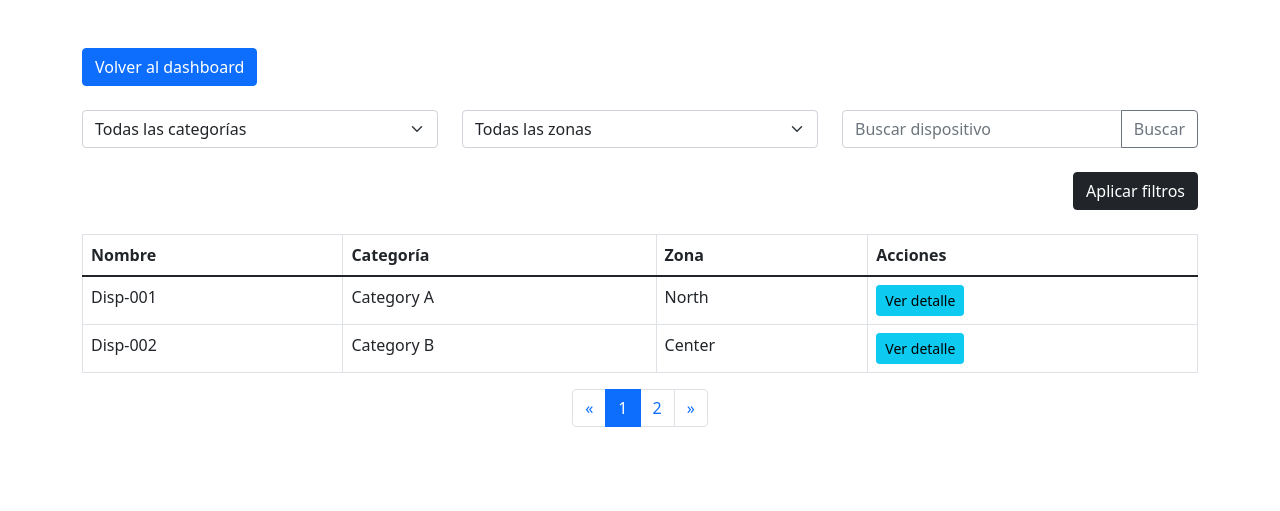
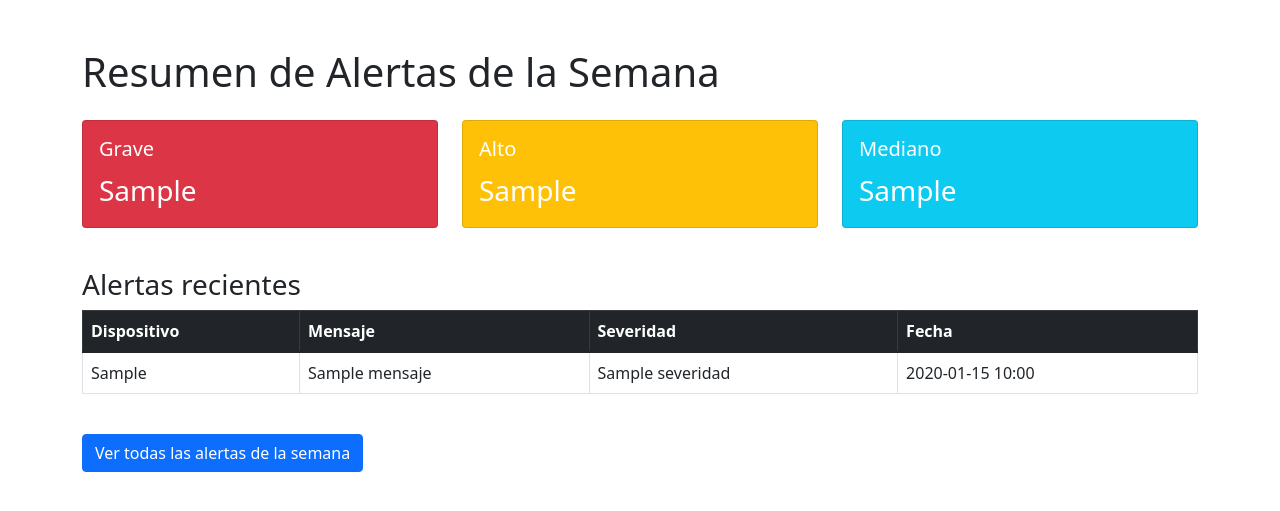
Before and after one commit to RafaO02/Unidad1_Python_RO, a Django app: template dispositivos/templates/dispositivos/dashboard.html in a window 1280 px wide. Shown: the top 511 px of the page. Run offline with Django 5.2, Linux system fonts and the light colour scheme; the template is opened without the code that fills it: most values are stand-ins (such as "Sample title", 1, 10 or a date in 2020).

Commit message:
Add files via upload

```diff
--- a/dispositivos/templates/dispositivos/dashboard.html
+++ b/dispositivos/templates/dispositivos/dashboard.html
@@ -3,97 +3,77 @@
 <head>
     <meta charset="UTF-8">
     <meta name="viewport" content="width=device-width, initial-scale=1.0">
-    <title>Dispositivos</title>
+    <title>Dashboard de Alertas</title>
     <link href="https://cdn.jsdelivr.net/npm/bootstrap@5.1.3/dist/css/bootstrap.min.css" rel="stylesheet" />
 </head>
 <body>
     <div class="container mt-5">
-        <div class="d-flex justify-content-between mb-4">
-            <!-- Volver al Dashboard -->
-            <a href="{% url 'dashboard' %}" class="btn btn-primary">Volver al dashboard</a>
-        </div>
+        <h1 class="mb-4">Resumen de Alertas de la Semana</h1>
 
-        <!-- Filtros y búsqueda -->
+        <!-- Resumen por severidad -->
         <div class="row mb-4">
             <div class="col-md-4">
-                <select class="form-select" aria-label="Seleccionar categoría">
-                    <option selected>Todas las categorías</option>
-                    <option value="1">Category A</option>
-                    <option value="2">Category B</option>
-                </select>
+                <div class="card text-white bg-danger mb-3">
+                    <div class="card-body">
+                        <h5 class="card-title">Grave</h5>
+                        <p class="card-text fs-3">{{ conteo_grave }}</p>
+                    </div>
+                </div>
             </div>
             <div class="col-md-4">
-                <select class="form-select" aria-label="Seleccionar zona">
-                    <option selected>Todas las zonas</option>
-                    <option value="1">North</option>
-                    <option value="2">Center</option>
-                </select>
+                <div class="card text-white bg-warning mb-3">
+                    <div class="card-body">
+                        <h5 class="card-title">Alto</h5>
+                        <p class="card-text fs-3">{{ conteo_alto }}</p>
+                    </div>
+                </div>
             </div>
             <div class="col-md-4">
-                <div class="input-group">
-                    <input type="text" class="form-control" placeholder="Buscar dispositivo">
-                    <button class="btn btn-outline-secondary" type="button">Buscar</button>
+                <div class="card text-white bg-info mb-3">
+                    <div class="card-body">
+                        <h5 class="card-title">Mediano</h5>
+                        <p class="card-text fs-3">{{ conteo_mediano }}</p>
+                    </div>
                 </div>
             </div>
         </div>
 
-        <!-- Botón de aplicar filtros -->
-        <div class="d-flex justify-content-end mb-4">
-            <button class="btn btn-dark">Aplicar filtros</button>
-        </div>
-
-        <!-- Tabla de dispositivos -->
-        <div class="table-responsive">
+        <!-- Lista corta de alertas recientes -->
+        <h3>Alertas recientes</h3>
+        <div class="table-responsive mb-4">
             <table class="table table-bordered table-hover">
-                <thead class="thead-dark">
+                <thead class="table-dark">
                     <tr>
-                        <th>Nombre</th>
-                        <th>Categoría</th>
-                        <th>Zona</th>
-                        <th>Acciones</th>
+                        <th>Dispositivo</th>
+                        <th>Mensaje</th>
+                        <th>Severidad</th>
+                        <th>Fecha</th>
                     </tr>
                 </thead>
                 <tbody>
+                    {% for alerta in recientes %}
                     <tr>
-                        <td>Disp-001</td>
-                        <td>Category A</td>
-                        <td>North</td>
-                        <td><a href="#" class="btn btn-info btn-sm">Ver detalle</a></td>
+                        <td>{{ alerta.dispositivo.numero_serie }}</td>
+                        <td>{{ alerta.mensaje|truncatechars:50 }}</td>
+                        <td>{{ alerta.severidad }}</td>
+                        <td>{{ alerta.fecha_generada|date:"Y-m-d H:i" }}</td>
                     </tr>
+                    {% empty %}
                     <tr>
-                        <td>Disp-002</td>
-                        <td>Category B</td>
-                        <td>Center</td>
-                        <td><a href="#" class="btn btn-info btn-sm">Ver detalle</a></td>
+                        <td colspan="4" class="text-center">No hay alertas recientes</td>
                     </tr>
+                    {% endfor %}
                 </tbody>
             </table>
         </div>
 
-        <!-- Paginación -->
-        <nav aria-label="Page navigation">
-            <ul class="pagination justify-content-center">
-                <li class="page-item">
-                    <a class="page-link" href="#" aria-label="Previous">
-                        <span aria-hidden="true">&laquo;</span>
-                    </a>
-                </li>
-                <li class="page-item active">
-                    <a class="page-link" href="#">1</a>
-                </li>
-                <li class="page-item">
-                    <a class="page-link" href="#">2</a>
-                </li>
-                <li class="page-item">
-                    <a class="page-link" href="#" aria-label="Next">
-                        <span aria-hidden="true">&raquo;</span>
-                    </a>
-                </li>
-            </ul>
-        </nav>
+        <!-- Link para ver todas las alertas de la semana -->
+        <div class="mb-4">
+            <a href="{% url 'alertas_semanales' %}" class="btn btn-primary">Ver todas las alertas de la semana</a>
+        </div>
     </div>
 
-    <!-- Agregar el script de Bootstrap JS -->
+    <!-- Bootstrap JS -->
     <script src="https://cdn.jsdelivr.net/npm/bootstrap@5.1.3/dist/js/bootstrap.bundle.min.js"></script>
 </body>
 </html>
```
Also changed, not shown: dispositivos/templates/dispositivos/all_alerts.html (+29 -10 lines).
